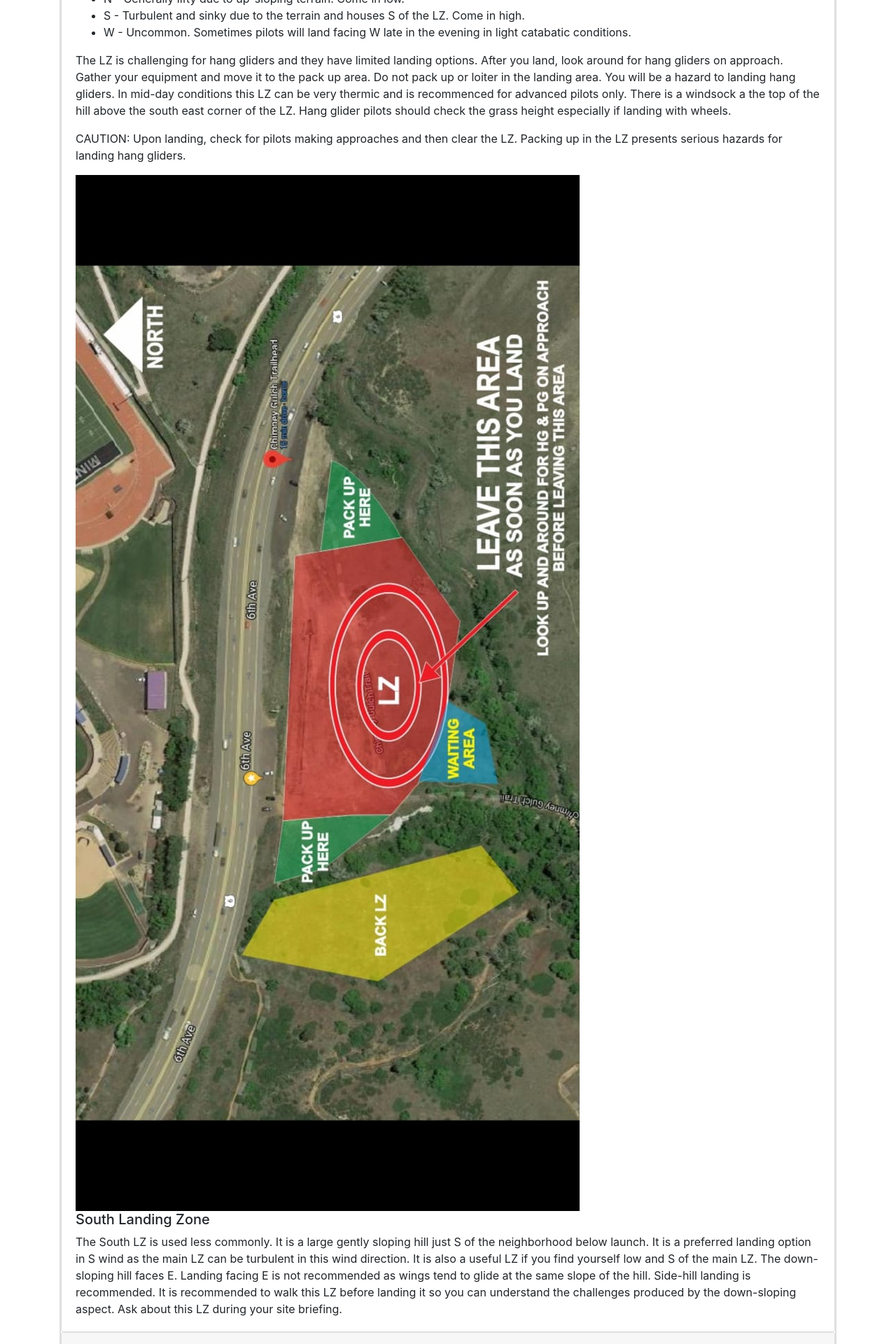
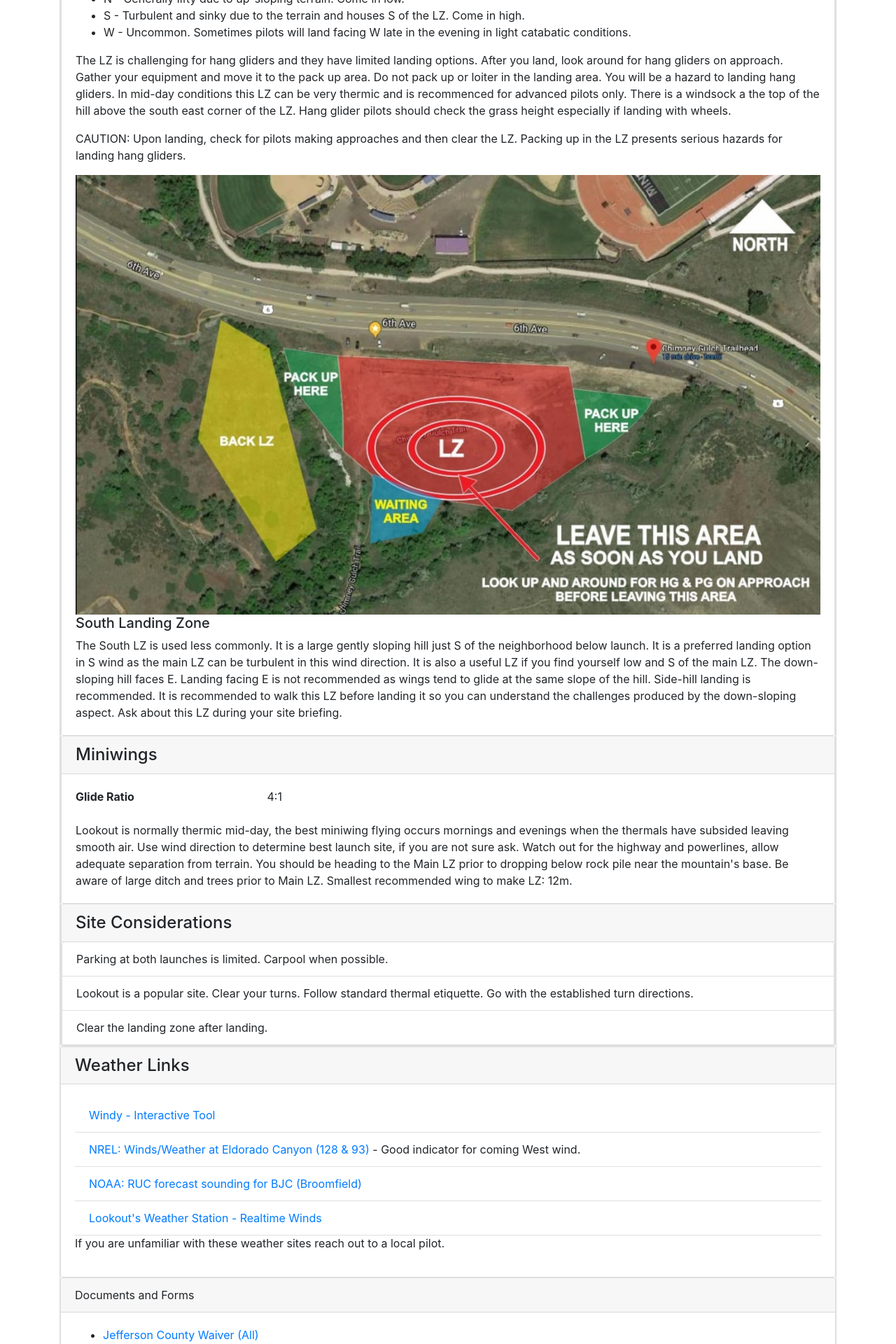
Before and after one commit to rmhpa/rmhpa.github.io, a Jekyll site: the page built from lookout-site-guide.html, in a window 1280 px wide. Shown: the part 3644-5564 px from the top of the page at 70% size. Built offline with Jekyll 4.4.1, drawn with Linux system fonts in a browser that asks for light colours; nearby versions of some CDN libraries; a script that is not in the unit is left out.

Commit message:
fixed packing image

```diff
--- a/lookout-site-guide.html
+++ b/lookout-site-guide.html
@@ -183,7 +183,7 @@ permalink: /lookout-site-guide/
 
 <p>CAUTION: Upon landing, check for pilots making approaches and then clear the LZ. Packing up in the LZ presents serious hazards for landing hang gliders.</p>
 
-<img class="img-fluid" src="/images/lookout-main-lz-packing-areas.jpg" alt="Primary LZ packing areas.">
+<img class="img-fluid" src="/images/lookout-main-lz-packing-areas-sm.jpg" alt="Primary LZ packing areas.">
 
       <h5>South Landing Zone</h5>
 
```
Also changed, not shown: images/lookout-main-lz-packing-areas-sm.jpg (added).
